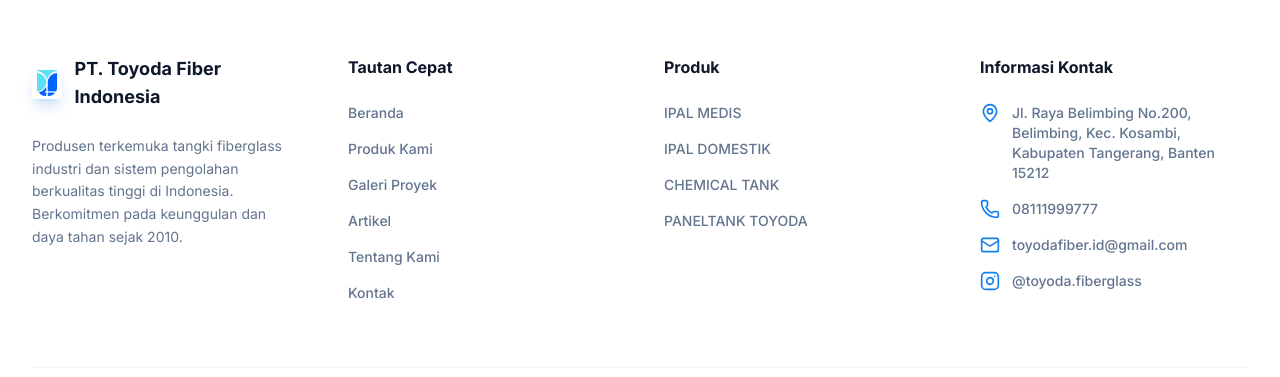
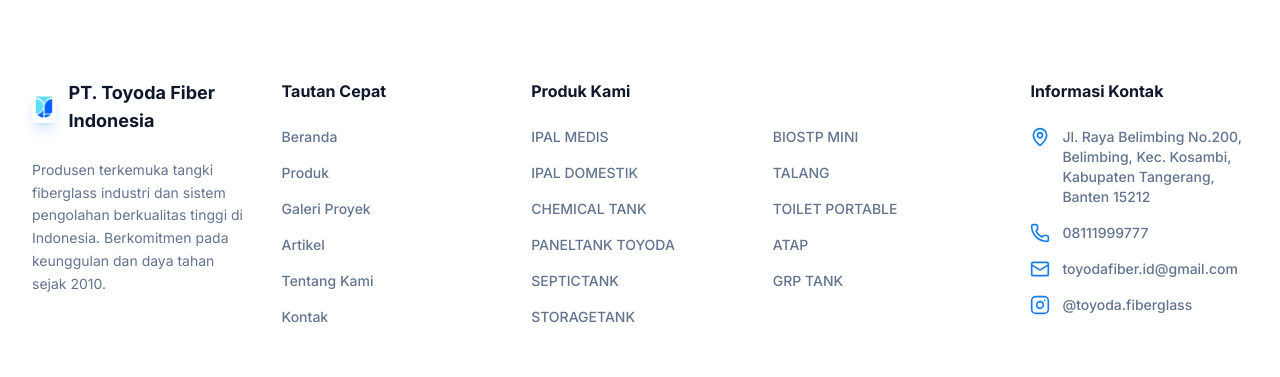
Before and after one commit to josephatla/ToyodaFiberglass, a React (Vite) app: page /contact in a window 1280 px wide. Shown: the part 2141-2518 px from the top of the page. Built offline with nearby package versions, Linux system fonts and the light colour scheme.

Commit message:
Update fitur

```diff
--- a/src/components/Footer.tsx
+++ b/src/components/Footer.tsx
@@ -3,12 +3,20 @@
 import Container from '@/src/components/Container';
 import { CONTACT_INFO, MAIN_PRODUCTS, OTHER_PRODUCTS } from '@/src/constants';
 
+const allProducts = [...MAIN_PRODUCTS, ...OTHER_PRODUCTS];
+
+// Membagi array produk menjadi 2 bagian (kolom kiri dan kolom kanan)
+const midpoint = Math.ceil(allProducts.length / 2);
+const leftProducts = allProducts.slice(0, midpoint);
+const rightProducts = allProducts.slice(midpoint);
+
 export default function Footer() {
   return (
     <footer className="bg-white border-t border-blue-100 pt-16 md:pt-20 pb-10">
       <Container>
-        <div className="grid grid-cols-1 sm:grid-cols-2 lg:grid-cols-4 gap-12 mb-16">
-          <div className="flex flex-col gap-6">
+        <div className="grid grid-cols-1 sm:grid-cols-2 lg:grid-cols-5 gap-8 mb-16">
+          {/* Kolom 1: Tentang Perusahaan (Lebar 2 grid di layar besar jika diinginkan, atau tetap 1) */}
+          <div className="flex flex-col gap-6 lg:col-span-1">
             <div className="flex items-center gap-3">
               <div className="size-8 bg-white rounded flex items-center justify-center shadow-lg shadow-blue-600/20 overflow-hidden text-blue-600">
                 <img src="/logo.png" alt="Logo" className="w-full h-full object-contain" onError={(e) => { e.currentTarget.style.display = 'none'; e.currentTarget.nextElementSibling?.classList.remove('hidden'); }} />
@@ -21,11 +29,12 @@
             </p>
           </div>
 
+          {/* Kolom 2: Tautan Cepat */}
           <div>
             <h4 className="font-bold mb-6 text-slate-900">Tautan Cepat</h4>
             <ul className="space-y-4 text-sm text-slate-500">
               <li><Link to="/" className="hover:text-blue-600 transition-colors font-medium">Beranda</Link></li>
-              <li><Link to="/products" className="hover:text-blue-600 transition-colors font-medium">Produk Kami</Link></li>
+              <li><Link to="/products" className="hover:text-blue-600 transition-colors font-medium">Produk</Link></li>
               <li><Link to="/gallery" className="hover:text-blue-600 transition-colors font-medium">Galeri Proyek</Link></li>
               <li><Link to="/news" className="hover:text-blue-600 transition-colors font-medium">Artikel</Link></li>
               <li><Link to="/about" className="hover:text-blue-600 transition-colors font-medium">Tentang Kami</Link></li>
@@ -33,10 +42,23 @@
             </ul>
           </div>
 
-          <div>
-            <h4 className="font-bold mb-6 text-slate-900">Produk</h4>
-            <ul className="space-y-4 text-sm text-slate-500">
-              {MAIN_PRODUCTS.map(product => (
+          {/* Kolom 3 & 4: Produk (Dipecah Menjadi 2 Kolom) */}
+          <div className="lg:col-span-2">
+            <h4 className="font-bold mb-6 text-slate-900">Produk Kami</h4>
+            <div className="grid grid-cols-2 gap-x-4 gap-y-4 text-sm text-slate-500">
+              {/* Kolom Kiri Produk */}
+              <ul className="space-y-4">
+                {leftProducts.map(product => (
+                  <li key={product.id}>
+                    <Link to={`/products/${product.id}`} className="hover:text-blue-600 transition-colors font-medium">
+                      {product.title}
+                    </Link>
+                  </li>
+                ))}
+              </ul>
+              {/* Kolom Kanan Produk */}
+              <ul className="space-y-4">
+                {rightProducts.map(product => (
                   <li key={product.id}>
                     <Link to={`/products/${product.id}`} className="hover:text-blue-600 transition-colors font-medium">
                       {product.title}
@@ -45,13 +67,22 @@
                 ))}
               </ul>
             </div>
+          </div>
 
+          {/* Kolom 5: Informasi Kontak */}
           <div>
             <h4 className="font-bold mb-6 text-slate-900">Informasi Kontak</h4>
             <ul className="space-y-4 text-sm text-slate-500">
-              <li className="flex gap-3">
-                <MapPin className="size-5 text-blue-600 shrink-0" />
+              <li>
+                <a
+                  href={CONTACT_INFO.mapsLink}
+                  target="_blank"
+                  rel="noopener noreferrer"
+                  className="flex gap-3 hover:text-blue-600 transition-colors group"
+                >
+                  <MapPin className="size-5 text-blue-600 shrink-0 group-hover:scale-110 transition-transform" />
                   <span className="font-medium">{CONTACT_INFO.address}</span>
+                </a>
               </li>
               <li className="flex gap-3">
                 <Phone className="size-5 text-blue-600 shrink-0" />
@@ -68,6 +99,7 @@
             </ul>
           </div>
         </div>
+
         <div className="pt-8 border-t border-blue-50 flex flex-col md:flex-row justify-between items-center gap-4 text-[10px] sm:text-xs text-slate-400">
           <p>© 2025 PT. Toyoda Fiber Indonesia. Hak cipta dilindungi undang-undang.</p>
         </div>
--- a/src/constants.ts
+++ b/src/constants.ts
@@ -242,44 +242,13 @@
   }
 ];
 
-
-export const PROJECTS: Project[] = [
-  {
-    id: '1',
-    title: 'Pemasangan Panel Tank di Gedung Perkantoran Jakarta',
-    description: 'Penyediaan tangki air modular kapasitas besar untuk kebutuhan operasional gedung perkantoran di pusat bisnis Jakarta.',
-    image: 'https://lh3.googleusercontent.com/aida-public/AB6AXuAiN9gZ9pxF2MDwsJGy4bRjcJNKLX4eXk8nXN-EuECkiTL2_fBCEIHfWcqX9DfxyYUVKVpN--jGGhK5fabcyqQ9oIiSn1X167zt4BfHTXIAmYZTRpbY060dEpoYR34N9MAuV-CSBdZiz8IFKvcxhvv4-b3JlUjSniJviog6XfgTXANYTWnqGSxlk85UCcvDomltBP6Uses00EnC1krsvpZ8CrtfvevmJQi5q58Dyq9jcGqEqMOdy-k0MPkY8hyaJx1dWDRNuowGmg',
-    category: 'Industrial'
-  },
-  {
-    id: '2',
-    title: 'Sistem IPAL Industri di Kawasan Industri Bekasi',
-    description: 'Instalasi pengolahan air limbah terpadu untuk pabrik manufaktur guna memenuhi standar baku mutu lingkungan.',
-    image: 'https://lh3.googleusercontent.com/aida-public/AB6AXuAt4Qb5BYq0c_eHDJXxaSPjxTLUsxAffbOcy-PDO-Wmoycml4LUmVBvuHpz_-yzbc6ysL-4yhZLdchK6zb-OBcxo1k2g7SRaWRnxR9goLet1XhLGjKkuZqCAqapO2Cx_K8TygpbnA_SAG044BSruWc5_sXxRIOu2IYRcWuU4o4NfnKvprD9CKWcMVyvnIS7GdKt-L4DnXeSPwiFxzmvlLrnwSZMYk7kZnhzaP_TKZ5my7Zej8fsB8KvTCeQZX2ALyHuJ-n92seruQ',
-    category: 'Industrial'
-  },
-  {
-    id: '3',
-    title: 'Septic Tank Bio untuk Perumahan Elit di Tangerang',
-    description: 'Penyediaan sistem sanitasi ramah lingkungan untuk kawasan hunian modern yang mengutamakan kebersihan air tanah.',
-    image: 'https://lh3.googleusercontent.com/aida-public/AB6AXuBfkB4w63EPSxa9VhOWX78u_GeIenL7A_ykvZASL-Lyk7v2z1aNJ7hFrdDasHNLEJWrgtULTGJTqHa1l1KK6Eyzqz8HD11QPTbVqR7YqBtuMTrEN1cio2NaLA6VWlHfaiqekDbm_IS9xiy8URFRSW-nfvGPDPhlpJMGDUDmvUb651ZhFXNbQrf8taSUEss2C-TKTXSTOK4DH5Pth9s3wpGSSDUAECQjSEU-EL6cUDHwunCXrW3-FWOC1_XOdRvXJkowrcYldugM6Q',
-    category: 'Residensial'
-  },
-  {
-    id: '4',
-    title: 'Pemasangan Talang FRP di Gudang Logistik Surabaya',
-    description: 'Aplikasi talang fiberglass tahan korosi untuk sistem drainase atap gudang penyimpanan skala besar.',
-    image: 'https://picsum.photos/seed/project4/800/600',
-    category: 'Industrial'
-  }
-];
-
 export const CONTACT_INFO = {
   phone: '08111999777',
   whatsapp: '628111999777',
   email: 'toyodafiber.id@gmail.com',
   address: 'Jl. Raya Belimbing No.200, Belimbing, Kec. Kosambi, Kabupaten Tangerang, Banten 15212',
   instagram: 'https://www.instagram.com/toyoda.fiberglass?igsh=MWNva2RhMHZieTVkcA%3D%3D',
+  mapsLink: 'https://maps.app.goo.gl/v8A3FSfuyRRWN61W8',
   mapsUrl: 'https://www.google.com/maps/embed?pb=!1m18!1m12!1m3!1d3967.1423184650637!2d106.6673466758652!3d-6.097254093889163!2m3!1f0!2f0!3f0!3m2!1i1024!2i768!4f13.1!3m3!1m2!1s0x2e6a03ac10b63243%3A0xccd8219d6b7f42ee!2sPt.%20Toyoda%20Fiber%20Indonesia!5e0!3m2!1sen!2sid!4v1710480000000!5m2!1sen!2sid'
 };
 
--- a/src/pages/Home.tsx
+++ b/src/pages/Home.tsx
@@ -264,10 +264,6 @@
             style={antiFlicker}
             className="flex flex-col gap-6 relative"
           >
-            <h3 className="text-2xl sm:text-3xl font-bold tracking-tight text-slate-900">
-              Produk Lainnya
-            </h3>
-
             <div className="grid grid-cols-1 sm:grid-cols-2 lg:grid-cols-4 gap-6">
               {OTHER_PRODUCTS.map((item) => (
                 <Link
@@ -326,6 +322,8 @@
                 transition={{ duration: 0.5, delay: idx * 0.05, ease: "easeOut" }}
                 style={antiFlicker}
               >
+                {/* BUNGKUS DENGAN LINK DI SINI */}
+                <Link to={`/news/${item.id}`} className="block h-full">
                   <article
                     className="flex flex-col h-full gap-4 group cursor-pointer relative"
                     style={antiFlicker}
@@ -347,6 +345,7 @@
                       <p className="text-sm text-slate-600 line-clamp-2 leading-relaxed">{item.description}</p>
                     </div>
                   </article>
+                </Link>
               </motion.div>
             ))}
           </div>
```
Also changed, not shown: src/pages/Contact.tsx (+54 -11 lines). Lines whose indentation alone changed are shown as unchanged.
